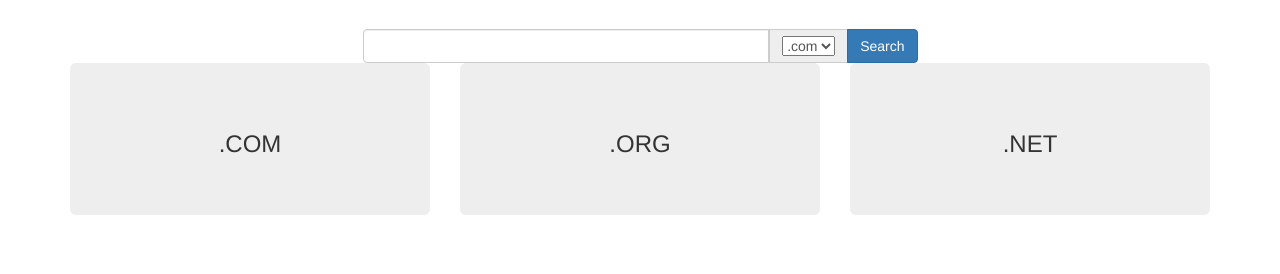
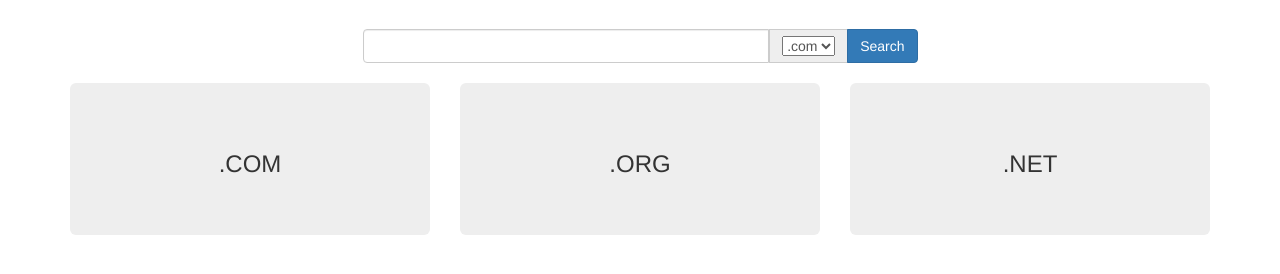
Before and after one commit to guillevinton/sample-storefront, a plain HTML site: page index.html in a window 1280 px wide. Shown: the part 420-694 px from the top of the page. Drawn offline with nearby package versions, Linux system fonts and the light colour scheme.

Commit message:
add space below form

```diff
--- a/index.html
+++ b/index.html
@@ -35,6 +35,7 @@
         </div>
       </form>
     </div>
+    <div class="row">&nbsp;</div>
     <div class="row">
       <div class="col-sm-4">
         <div class="jumbotron">
```
